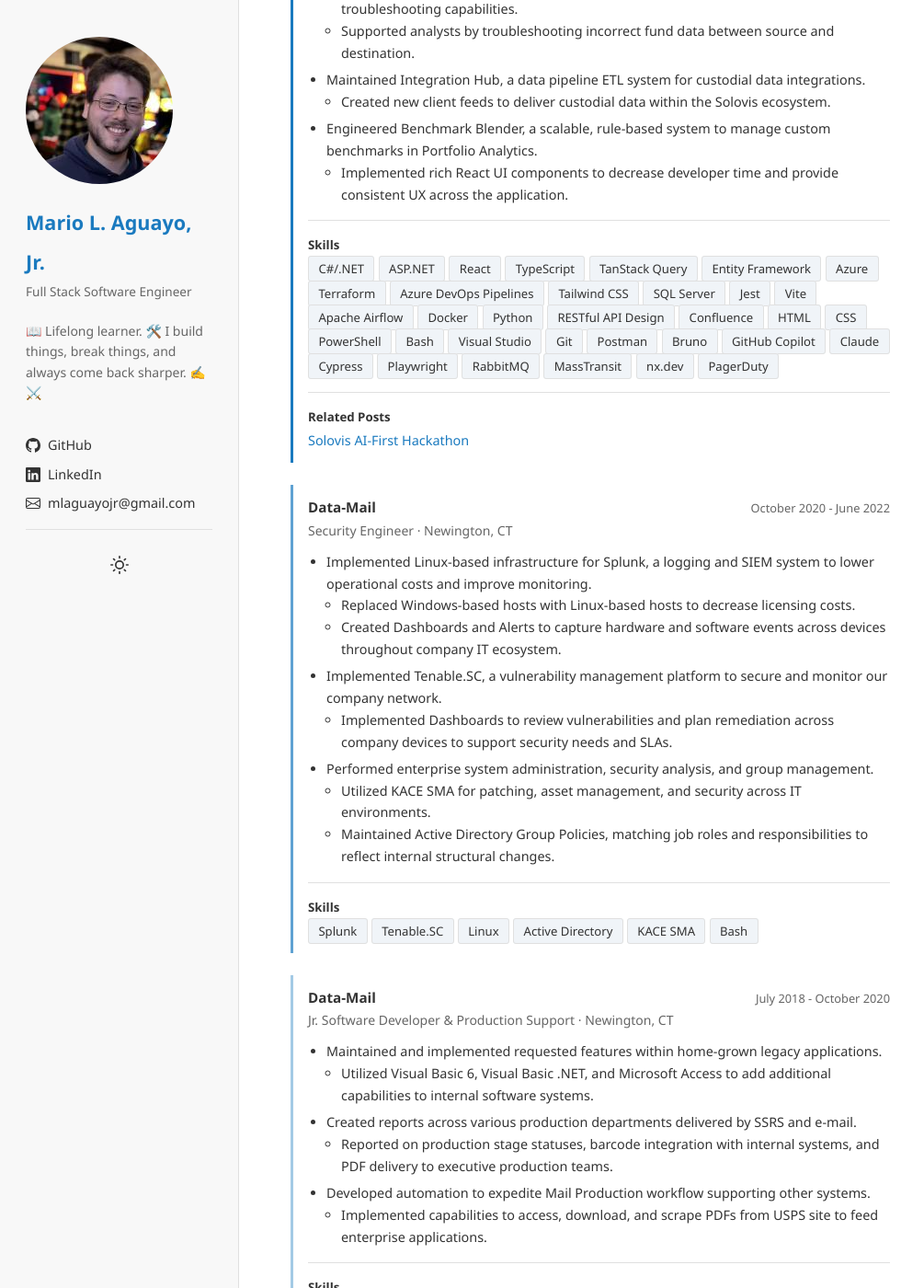
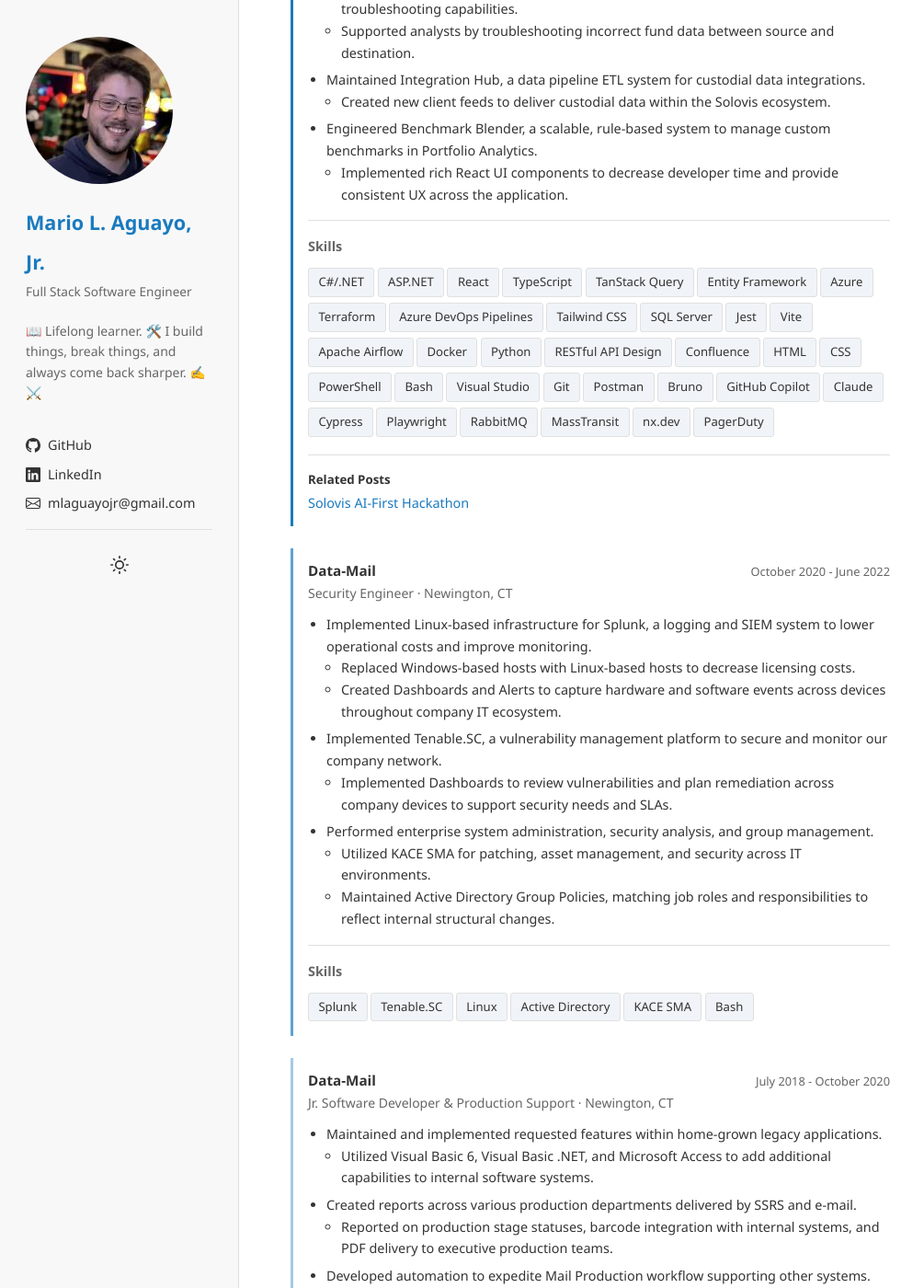
Before and after one commit to mlaguayojr/mlaguayojr.github.io, a Jekyll site: the page built from career/index.html, in a window 1280 px wide and 1400 px high, scrolled down 468 px. Shown: the whole window at 92% size, without its empty margins (0-1005 px from the left). Built offline with Jekyll 4.4.1, drawn with Linux system fonts in a browser that asks for light colours.

Commit message:
Update style.css

```diff
--- a/assets/css/style.css
+++ b/assets/css/style.css
@@ -268,6 +268,7 @@
   padding: 0.25rem 0.65rem;
   font-size: 0.82rem;
   white-space: nowrap;
+  margin: 0.2rem 0.2rem 0.2rem 0;
 }
 
 /* Projects */
@@ -354,6 +355,12 @@
   font-size: 0.75rem;
 }
 
+div.post-tags {
+  margin-top: 1rem;
+  padding-top: 1rem;
+  border-top: 1px solid var(--border);
+}
+
 /* Career */
 .career-list {
   display: flex;
@@ -413,9 +420,15 @@
   margin-top: 1rem;
   padding-top: 1rem;
   border-top: 1px solid var(--border);
+  display: flex;
+  flex-wrap: wrap !important;
+  align-content: space-around !important;
+  width: 100%;
 }
 
-.career-skills-section h4 {
+.career-skills-section h4,
+.career-skills-section h5 {
+  width: 100%;
   font-size: 0.9rem;
   font-weight: 600;
   color: var(--muted);
```
Lines whose indentation alone changed are shown as unchanged.
